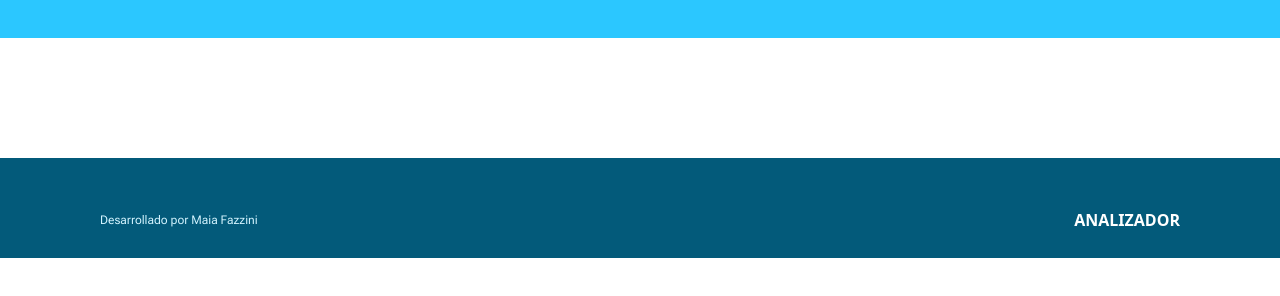
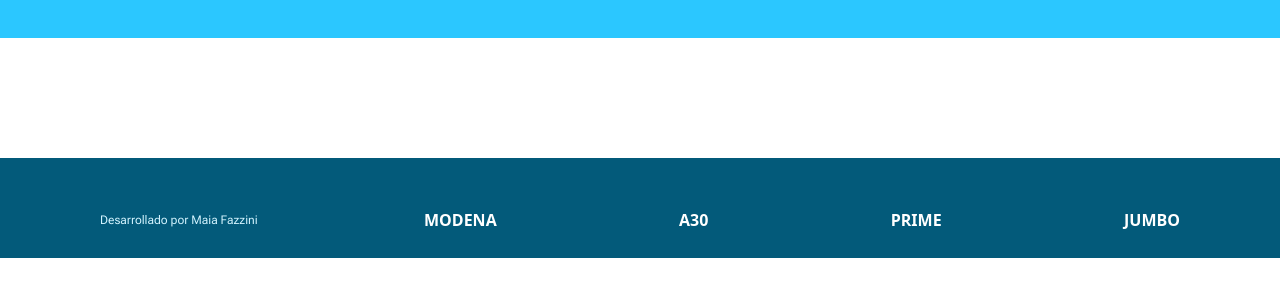
Before and after one commit to maifazzini/final-js, a plain HTML site: page pages/linea.html in a window 1280 px wide. Shown: the part 128-424 px from the top of the page. Drawn offline with nearby package versions, Linux system fonts and the light colour scheme.

Commit message:
prueba URL

```diff
--- a/pages/linea.html
+++ b/pages/linea.html
@@ -37,7 +37,14 @@
         <div>
             <p>Desarrollado por Maia Fazzini</p>
         </div>
-        <div><a href="../index.html"> Analizador</a></div>
+        <ul>
+            <li><a href="./linea.html?id=Modena"> Modena</a></li>
+            <li><a href="./linea.html?id=A30"> A30 </a></li>
+            <li><a href="./linea.html?id=Prime"> Prime</a></li>
+            <li><a href="./linea.html?id=Jumbo"> Jumbo </a></li>
+
+        </ul>
+        <!-- <div><a href="../index.html"> Analizador</a></div> -->
     </footer>
     <script src="https://cdn.jsdelivr.net/npm/bootstrap@5.2.3/dist/js/bootstrap.bundle.min.js" integrity="sha384-kenU1KFdBIe4zVF0s0G1M5b4hcpxyD9F7jL+jjXkk+Q2h455rYXK/7HAuoJl+0I4" crossorigin="anonymous"></script>
     <script src="../js/lineas.js"></script>
```
